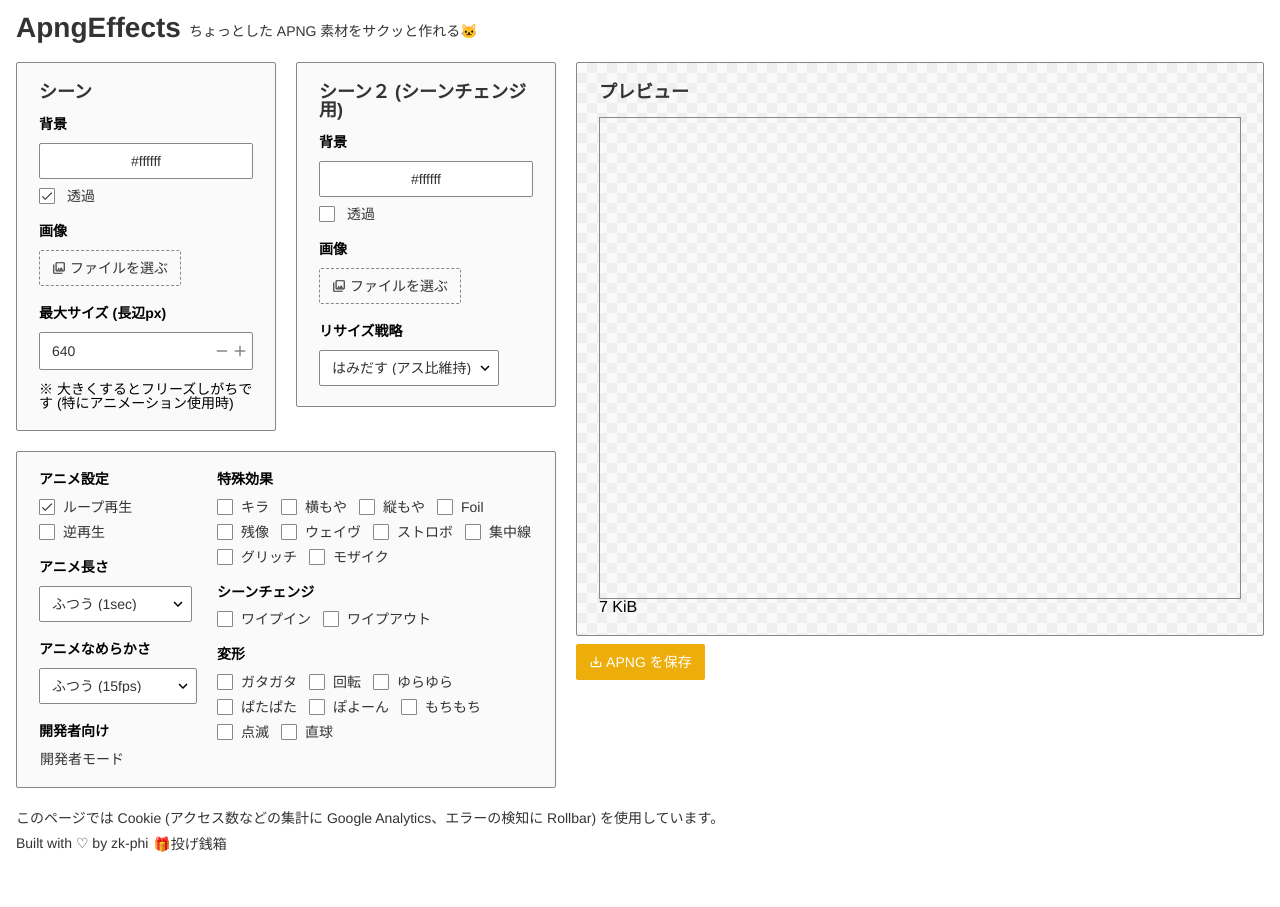
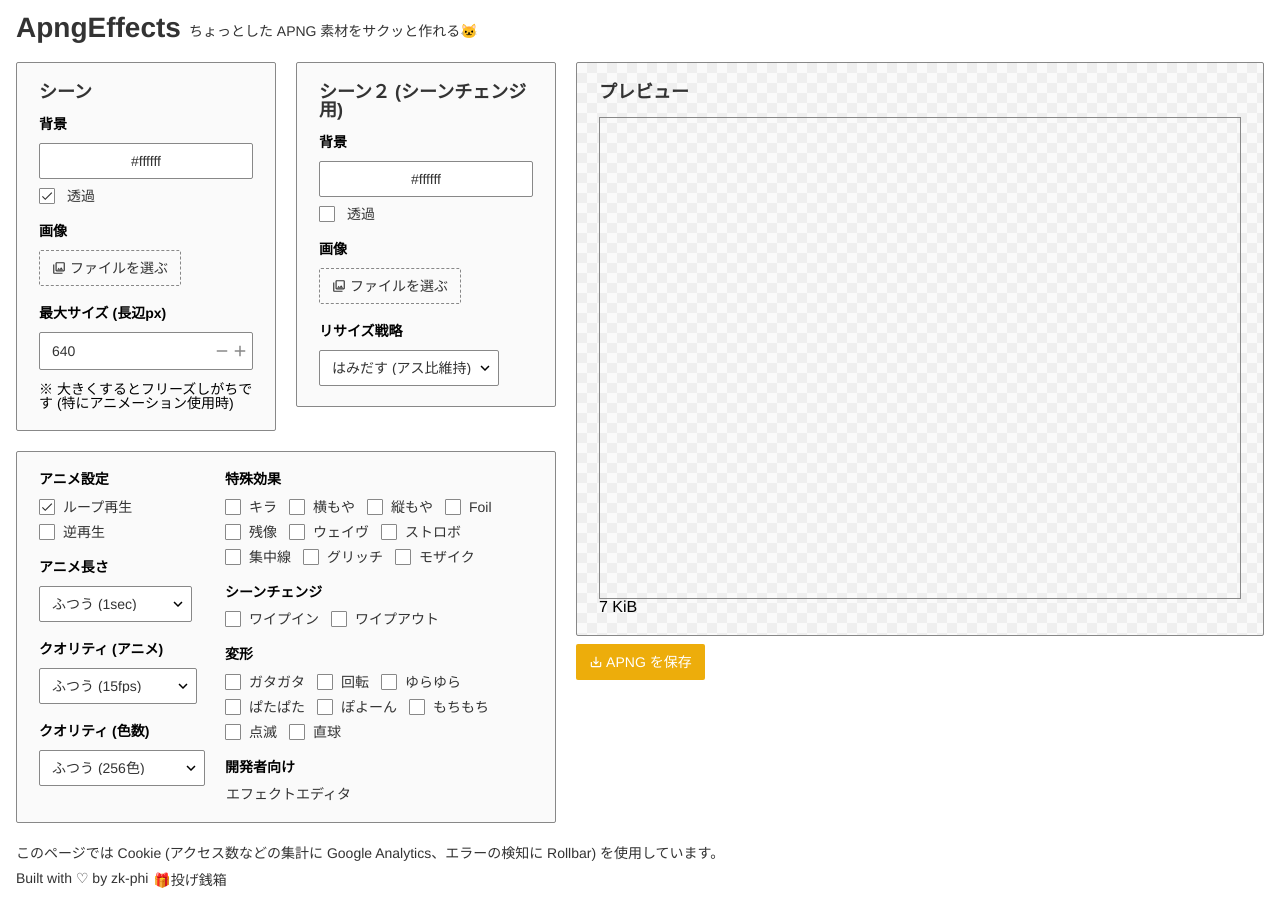
Before and after one commit to zk-phi/ApngEffects, a Vue app: page / in a window 1280 px wide. Before the commit the page ends 872 px from the top, so only its background shows below. Built offline with nearby package versions, Linux system fonts and the light colour scheme; the HTML template or start-up script is replaced by a standard one.

Commit message:
Cnum option

```diff
--- a/src/components/cards/Target.vue
+++ b/src/components/cards/Target.vue
@@ -36,6 +36,14 @@ const FPS_OPTIONS = [
   { label: "超なめらか (60fps)", value: 60 },
 ];
 
+const CNUM_OPTIONS = [
+  { label: "超せつやく (64色)", value: 64 },
+  { label: "せつやく (128色)", value: 128 },
+  { label: "ふつう (256色)", value: 256 },
+  { label: "高画質 (512色)", value: 512 },
+  { label: "最高画質 (減色なし)", value: Infinity },
+];
+
 export default defineComponent({
   components: {
     EffectBlock,
@@ -65,6 +73,7 @@ export default defineComponent({
       webgleffects,
       DURATION_OPTIONS,
       FPS_OPTIONS,
+      CNUM_OPTIONS,
       conf: {
         /* basic */
         duration: DURATION_OPTIONS[2],
@@ -75,7 +84,7 @@ export default defineComponent({
         webglEffects: [] as WebGLEffectOption[],
         /* advanced */
         noCrop: false,
-        lossy: true,
+        cnum: CNUM_OPTIONS[2],
       },
       devMode: false,
     };
@@ -136,7 +145,7 @@ export default defineComponent({
           this.conf.animationInvert,
           this.conf.effects.map((eff) => eff.value),
           this.conf.webglEffects.map((eff) => eff.value),
-          this.conf.fps.value, framecount, this.conf.lossy, this.conf.animationLoop,
+          this.conf.fps.value, framecount, this.conf.cnum.value, this.conf.animationLoop,
         ).then((res) => {
           this.$emit("render", res);
         });
@@ -168,15 +177,15 @@ export default defineComponent({
                 v-model="conf.duration"
                 :options="DURATION_OPTIONS" />
           </Fieldset>
-          <Fieldset label="アニメなめらかさ">
+          <Fieldset label="クオリティ (アニメ)">
             <Select
                 v-model="conf.fps"
                 :options="FPS_OPTIONS" />
           </Fieldset>
-          <Fieldset label="開発者向け">
-            <Button danger type="text" @click="devMode = true">
-              開発者モード
-            </Button>
+          <Fieldset label="クオリティ (色数)">
+            <Select
+                v-model="conf.cnum"
+                :options="CNUM_OPTIONS" />
           </Fieldset>
         </Space>
       </GridItem>
@@ -184,6 +193,11 @@ export default defineComponent({
         <Space vertical xlarge full>
           <EffectBlock v-model="conf.webglEffects" :effects="webgleffects" />
           <EffectBlock v-model="conf.effects" :effects="effects" />
+          <Fieldset label="開発者向け">
+            <Button danger type="text" @click="devMode = true">
+              エフェクトエディタ
+            </Button>
+          </Fieldset>
         </Space>
       </GridItem>
     </Grid>
--- a/src/utils/emoji.ts
+++ b/src/utils/emoji.ts
@@ -73,7 +73,7 @@ export function renderApng(
   webglEffects: WebGLEffect[],
   framerate: number,
   framecount: number,
-  lossy = true,
+  cnum = Infinity,
   loop = true,
 ) {
   if (encoder) {
@@ -85,7 +85,7 @@ export function renderApng(
     encoder = new APNGEncoder({
       w: targetWidth * (noCrop ? 2 : 1),
       h: targetHeight * (noCrop ? 2 : 1),
-      cnum: lossy ? 256 : 0,
+      cnum: cnum,
       loops: loop ? Infinity : 1,
     });
     const delayPerFrame = 1000 / framerate;
--- a/src/utils/encoder.ts
+++ b/src/utils/encoder.ts
@@ -11,7 +11,7 @@ export default class APNGEncoder {
   private options: EncoderArgs;
   private dels: number[];
 
-  constructor({ w, h, cnum = 0, loops = Infinity }: EncoderArgs) {
+  constructor({ w, h, cnum = Infinity, loops = Infinity }: EncoderArgs) {
     this.worker = new Worker(new URL('./encoder.worker.ts', import.meta.url));
     this.frames = [];
     this.dels = [];
@@ -29,7 +29,7 @@ export default class APNGEncoder {
         this.frames,
         this.options.w,
         this.options.h,
-        this.options.cnum,
+        this.options.cnum === Infinity ? 0 : this.options.cnum,
         this.dels,
         this.options.loops === Infinity ? {} : { loop: this.options.loops },
       ]);
```
